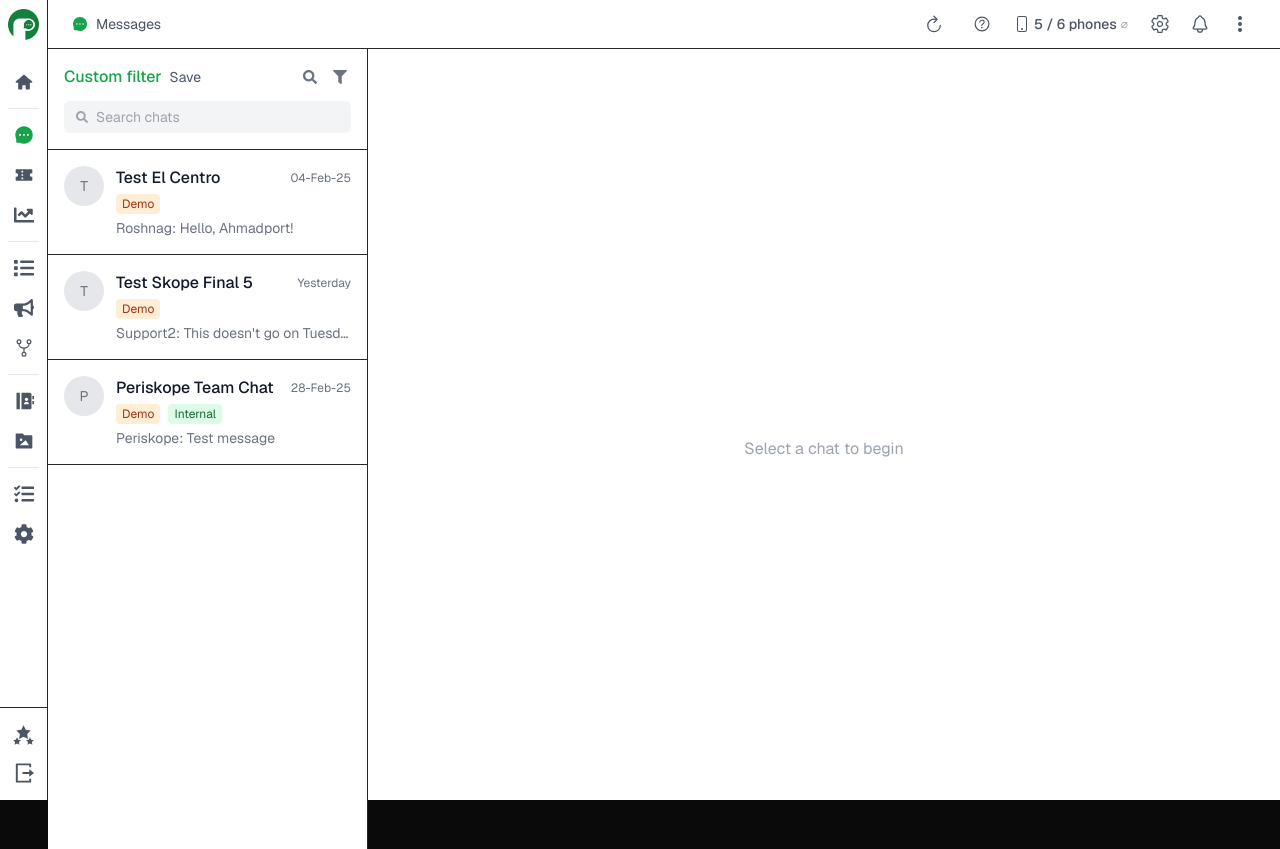
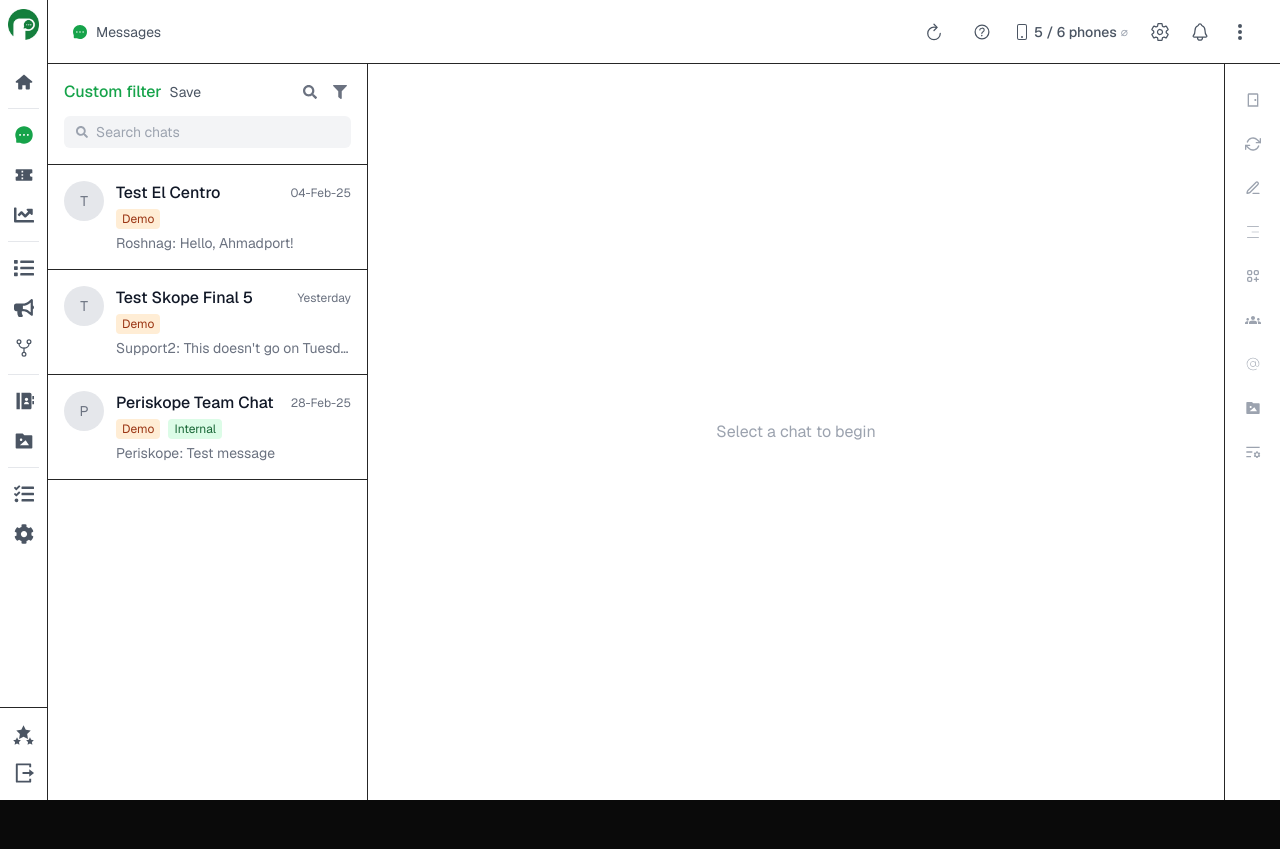
Before and after one commit to Jonaxx8/periskope-assignment, a Next.js app: page /chat in a window 1280 px wide. After the commit the page ends 800 px from the top, so only its background shows below. Built offline with nearby package versions, Linux system fonts and the light colour scheme.

Commit message:
added right toolbar and mixed some the styles

```diff
--- a/app/chat/page.tsx
+++ b/app/chat/page.tsx
@@ -6,7 +6,7 @@ import { Chat } from "../types";
 import NavigationBar from "../../components/ui/NavigationBar";
 import TopBar from "../../components/ui/TopBar";
 import PlaceholderContent from "../../components/ui/PlaceholderContent";
-
+import RightToolbar from "@/components/ui/RightToolbar";
 // Mock data for development
 const mockChats: Chat[] = [
   {
@@ -61,9 +61,12 @@ export default function ChatPage() {
             activeChat={activeChat}
             onChatSelect={setActiveChat}
           />
-          <main className="flex-1">
-            <ChatArea chat={activeChat} />
-          </main>
+          <div className="flex-1 min-h-0 flex">
+            <div className="flex-1">
+              <ChatArea chat={activeChat} />
+            </div>
+            <RightToolbar />
+          </div>
         </>
       );
     }
@@ -71,15 +74,15 @@ export default function ChatPage() {
   };
 
   return (
-    <div className="flex h-screen bg-white">
+    <div className="flex h-screen overflow-hidden bg-white">
       <NavigationBar activeItem={activeNavItem} onItemSelect={handleNavSelect} />
-      <div className="flex flex-col flex-1">
+      <div className="flex flex-col flex-1 min-h-0">
         <TopBar
           activeSection={activeNavItem}
           onRefresh={handleRefresh}
           onHelp={handleHelp}
         />
-        <div className="flex flex-1">
+        <div className="flex flex-1 min-h-0">
           {renderContent()}
         </div>
       </div>
--- a/components/ui/ChatArea.tsx
+++ b/components/ui/ChatArea.tsx
@@ -2,6 +2,7 @@ import { FC } from 'react';
 import { FaPaperclip, FaSmile, FaClock, FaMicrophone } from 'react-icons/fa';
 import { Chat } from '../../app/types';
 import MessageBubble from './MessageBubble';
+import chatBackground from "@/public/chat/background.png";
 
 interface ChatAreaProps {
   chat: Chat | null;
@@ -19,7 +20,7 @@ const ChatArea: FC<ChatAreaProps> = ({ chat }) => {
   return (
     <div className="flex flex-col h-full">
       {/* Chat Header */}
-      <div className="bg-white px-6 py-4 border-b flex items-center justify-between">
+      <div className="bg-white px-6 py-4 border-b flex items-center justify-between shrink-0">
         <div className="flex items-center space-x-3">
           <div className="relative">
             {chat.avatar ? (
@@ -54,8 +55,16 @@ const ChatArea: FC<ChatAreaProps> = ({ chat }) => {
       </div>
 
       {/* Messages Area */}
-      <div className="flex-1 overflow-y-auto px-6 py-4 bg-[#ece5dd]">
-        <div className="space-y-4">
+      <div
+        className="flex-1 overflow-y-auto min-h-0"
+        style={{
+          backgroundImage: `url(${chatBackground.src})`,
+          backgroundSize: 'cover',
+          backgroundPosition: 'center',
+          backgroundRepeat: 'no-repeat'
+        }}
+      >
+        <div className="px-6 py-4 space-y-4">
           {/* Messages will be mapped here */}
           <MessageBubble
             message="Hello, South Euna!"
@@ -73,7 +82,7 @@ const ChatArea: FC<ChatAreaProps> = ({ chat }) => {
       </div>
 
       {/* Input Area */}
-      <div className="bg-white px-4 py-3 border-t">
+      <div className="bg-white px-4 py-3 border-t shrink-0">
         <div className="flex items-center space-x-2">
           <button className="p-2 hover:bg-gray-100 rounded-full">
             <FaPaperclip className="text-gray-500" />
--- /dev/null
+++ b/components/ui/RightToolbar.tsx
@@ -0,0 +1,42 @@
+import { FC } from 'react';
+import { FiRefreshCw } from "react-icons/fi";
+import { LuPenLine } from "react-icons/lu";
+import { CiMenuFries } from "react-icons/ci";
+import { HiOutlineViewGridAdd } from "react-icons/hi";
+import { PiAtThin } from "react-icons/pi";
+import { RiFolderImageFill } from "react-icons/ri";
+import { RiListSettingsLine } from "react-icons/ri";
+import { MdOutlineSensorDoor } from "react-icons/md";
+import { MdGroups } from 'react-icons/md';
+
+const RightToolbar: FC = () => {
+  const toolbarItems = [
+    { icon: MdOutlineSensorDoor, label: 'Search' },
+    { icon: FiRefreshCw, label: 'History' },
+    { icon: LuPenLine, label: 'Edit' },
+    { icon: CiMenuFries, label: 'Files' },
+    { icon: HiOutlineViewGridAdd, label: 'Media' },
+    { icon: MdGroups, label: 'Groups' },
+    { icon: PiAtThin, label: 'Starred' },
+    { icon: RiFolderImageFill, label: 'Mail' },
+    { icon: RiListSettingsLine, label: 'Settings' },
+  ];
+
+  return (
+    <div className="w-14 bg-white border-l flex flex-col h-full">
+      <div className="flex-1 flex flex-col space-y-5 py-6">
+        {toolbarItems.map((item, index) => (
+          <button
+            key={index}
+            className="w-full h-6 flex items-center justify-center text-gray-400 hover:text-gray-800"
+            title={item.label}
+          >
+            <item.icon size={16} />
+          </button>
+        ))}
+      </div>
+    </div>
+  );
+};
+
+export default RightToolbar;
--- a/components/ui/Sidebar.tsx
+++ b/components/ui/Sidebar.tsx
@@ -11,9 +11,9 @@ interface SidebarProps {
 
 const Sidebar: FC<SidebarProps> = ({ chats, activeChat, onChatSelect }) => {
   return (
-    <aside className="w-80 bg-white border-r flex flex-col h-screen">
+    <aside className="w-80 bg-white border-r flex flex-col min-h-0">
       {/* Header / Filter / Search */}
-      <div className="p-4 border-b">
+      <div className="p-4 border-b shrink-0">
         <div className="flex items-center justify-between">
           <div className="flex items-center space-x-2">
             <span className="text-green-600 font-medium">Custom filter</span>
@@ -38,7 +38,7 @@ const Sidebar: FC<SidebarProps> = ({ chats, activeChat, onChatSelect }) => {
       </div>
 
       {/* Chat List */}
-      <div className="flex-1 overflow-y-auto">
+      <div className="flex-1 overflow-y-auto min-h-0">
         {chats.map((chat) => (
           <ChatListItem
             key={chat.id}
```
